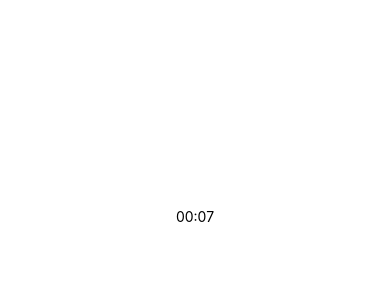
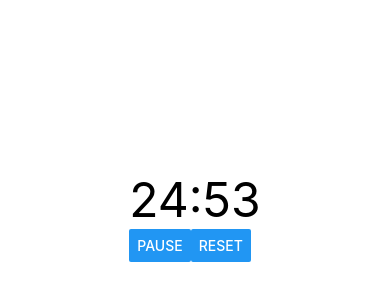
Before and after one commit to DonCharlesLambert/HarvardX-CS50-Mobile-App-Development-Project1, a React Native app: screen / in a window 390 px wide. Shown: the part 206-506 px from the top of the page. Built offline with nearby package versions, Linux system fonts and the light colour scheme.

Commit message:
Bigger timer, Pause & Go

```diff
--- a/App.js
+++ b/App.js
@@ -1,10 +1,10 @@
 import React from 'react';
-import { StyleSheet, Text, View } from 'react-native';
+import { StyleSheet, Text, View, Button } from 'react-native';
 
 export default function App() {
   return (
     <View style={styles.container}>
-      <Timer/>
+      <Timer time={1500} />
     </View>
   );
 }
@@ -12,18 +12,53 @@
 class Timer extends React.Component{
   state = {
     time: 0,
+    button: "Pause",
   }
+
+  styles = StyleSheet.create({
+    clock: {
+      fontSize: 48
+    },
+
+    row: {
+      flexDirection: "row"
+    }
+  })
 
   constructor(){
     super()
   }
 
+  startTimer(){
+    this.setState({button: "Pause"})
+    this.timeFunction = setInterval(() => {this.setState({time: this.state.time - 1})}, 1000)
+  }
+
+  pauseTimer(){
+    this.setState({button: "Go"})
+    clearInterval(this.timeFunction)
+  }
+
+  stopTimer(){
+    this.pauseTimer()
+    this.setState({time: 0})
+  }
+
+  toggleBtnPress(){
+    if(this.state.button === "Pause"){
+      this.pauseTimer()
+    }else{
+      this.startTimer()
+    }
+  }
+
   componentDidMount() {
-    this.timeFunction = setInterval(() => {console.log(this.state.time); this.setState({time: this.state.time + 1})}, 1000)
+    this.setState({time: this.props.time})
+    this.startTimer()
   }
 
   componentWillUnmount() {
-    clearInterval(this.timeFunction)
+    this.pauseTimer()
   }
 
   toTwoDigits(num){
@@ -39,7 +74,17 @@
   }
 
   render(){
-    return (<Text>{this.getTime()}</Text>)
+    return (
+      <View>
+        <Text style={this.styles.clock}>
+          {this.getTime()}
+        </Text>
+        <View style={this.styles.row}>
+          <Button onPress={() => this.toggleBtnPress()} title={this.state.button}/>
+          <Button title="Reset"/>
+        </View>
+      </View>
+    )
   }
 }
 
```
